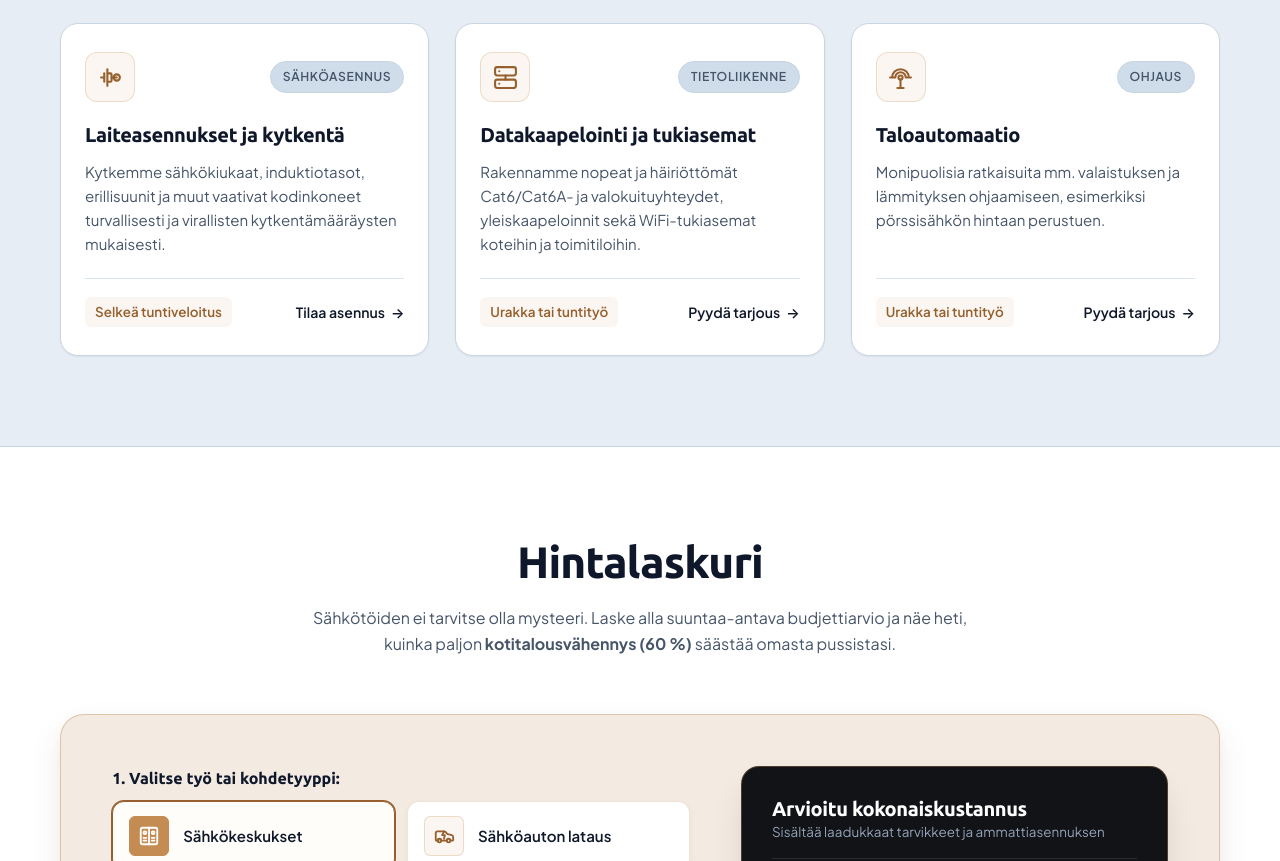
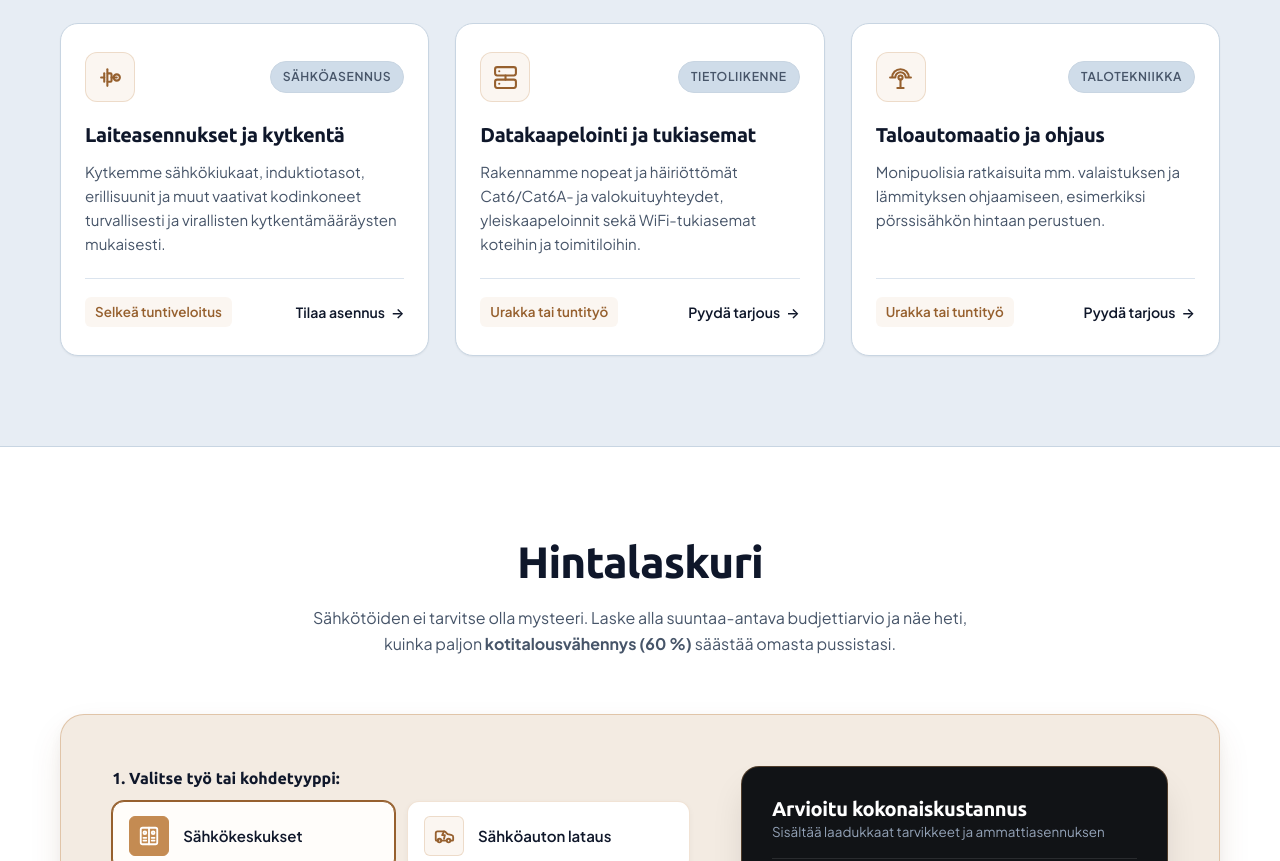
Before and after one commit to Laakista/kovasahko, a website built with Vite: page index.html in a window 1280 px wide. Shown: the part 2286-3147 px from the top of the page. Built offline with nearby package versions, Linux system fonts and the light colour scheme.

Commit message:
Update service card for Taloautomaatio section

```diff
--- a/index.html
+++ b/index.html
@@ -788,7 +788,7 @@
           </article>
 
           <!-- 12. Taloautomaatio -->
-          <article class="service-card" data-category="tietoliikenne energia">
+          <article class="service-card" data-category="energia">
             <div class="service-card-top">
               <div class="service-icon-box" aria-hidden="true">
                 <svg viewBox="0 0 24 24" fill="none" stroke="currentColor" stroke-width="2" stroke-linecap="round"
@@ -800,10 +800,10 @@
                   <path d="M9 22h6"></path>
                 </svg>
               </div>
-              <span class="service-badge">Ohjaus</span>
+              <span class="service-badge">Talotekniikka</span>
             </div>
             <div class="service-card-body">
-              <h3 class="service-card-title">Taloautomaatio</h3>
+              <h3 class="service-card-title">Taloautomaatio ja ohjaus</h3>
               <p class="service-card-desc">
                 Monipuolisia ratkaisuita mm. valaistuksen ja lämmityksen ohjaamiseen, esimerkiksi pörssisähkön hintaan
                 perustuen.
```
